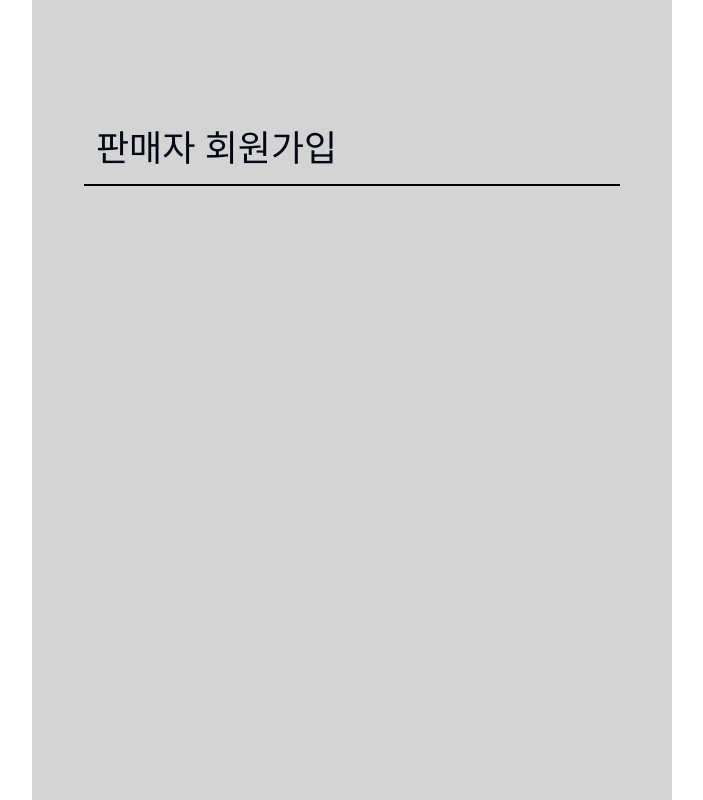
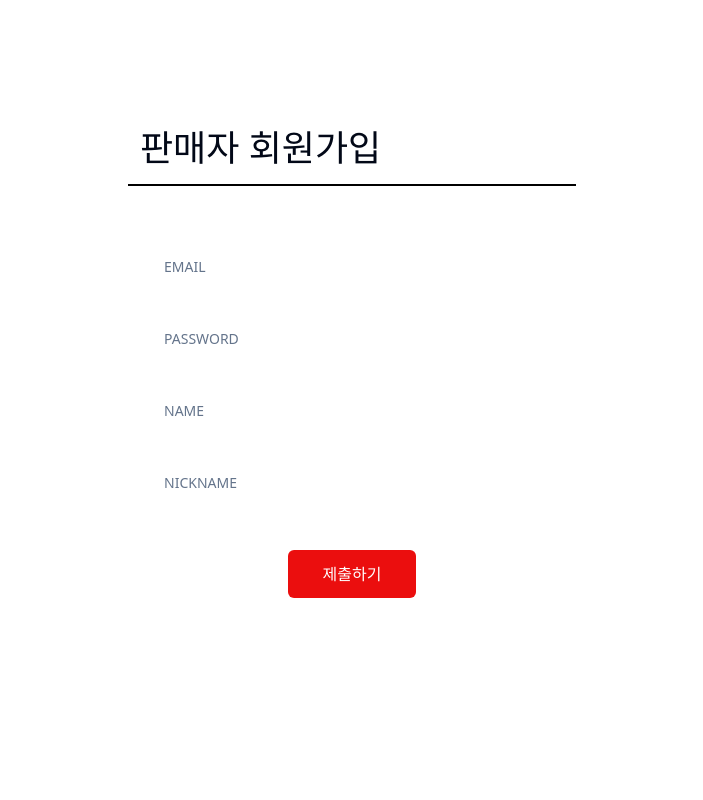
Before and after one commit to yangwonjoon/Uniform-ExtraTime, a React (Vite) app: page / in a window 1280 px wide. Shown: the whole page, without its empty margins (288-991 px from the left). Built offline with nearby package versions, Linux system fonts and the light colour scheme.

Commit message:
[feat] user 회원가입 firestore 인증

```diff
--- a/src/App.tsx
+++ b/src/App.tsx
@@ -11,7 +11,7 @@ const App = () => {
 
 
   return (
-    <div className="App container mx-auto my-0 w-1/2 h-screen bg-neutral-300">
+    <div className="App container mx-auto my-0 w-1/2 h-screen">
       <SellerSignUp></SellerSignUp>
     </div>
   );
--- a/src/firebase.ts
+++ b/src/firebase.ts
@@ -1,6 +1,7 @@
 // Import the functions you need from the SDKs you need
 import { initializeApp } from "firebase/app";
 import { getAuth } from "firebase/auth";
+import { getFirestore } from "firebase/firestore";
 // TODO: Add SDKs for Firebase products that you want to use
 // https://firebase.google.com/docs/web/setup#available-libraries
 
@@ -17,3 +18,4 @@ const firebaseConfig = {
 // Initialize Firebase
 export const app = initializeApp(firebaseConfig);
 export const auth = getAuth(app);
+export const db = getFirestore(app);
--- a/src/page/signup/sellerSignUp.tsx
+++ b/src/page/signup/sellerSignUp.tsx
@@ -1,13 +1,66 @@
+import { useState } from "react";
+import { Input } from "@/components/ui/input"
+import { createUserWithEmailAndPassword } from "firebase/auth";
+import { auth } from "../../firebase";
+import { addDoc, collection, getDocs, query } from "firebase/firestore";
+
 export const SellerSignUp = () => {
+
+    const [formData, setFormData] = useState({
+        email: '',
+        password: '',
+        name: '',
+        nickname: ''
+    });
+
+    const signUp = async () => {
+        try {
+            const userCredential = await createUserWithEmailAndPassword(auth, formData.email, formData.password);
+            console.log(userCredential);
+        } catch (error) {
+            console.error(error);
+        }
+    };
+
     return (
         <>
-            <div className="seller-container pt-32">
-                <div className="pl-5 pr-5">
+            <div className="seller-container pt-32 pl-16 pr-16">
+                <div>
                     <h1 className="text-4xl pl-3">판매자 회원가입</h1>
                     <hr className="border-t-2 border-black my-4"></hr>
                 </div>
-                <div>
-
+                <div className="p-10 pl-6 pr-6">
+                    <Input type="EMAIL" placeholder="EMAIL"
+                        className="w-5/6 h-12 mb-6 border-0" onChange={(e) => {
+                            setFormData({
+                                ...formData,
+                                email: e.target.value
+                            })
+                        }} />
+                    <Input type="PASSWORD" placeholder="PASSWORD"
+                        className="w-5/6 h-12 mb-6 border-0" onChange={(e) => {
+                            setFormData({
+                                ...formData,
+                                password: e.target.value
+                            })
+                        }} />
+                    <Input type="NAME" placeholder="NAME"
+                        className="w-5/6 h-12 mb-6 border-0" onChange={(e) => {
+                            setFormData({
+                                ...formData,
+                                name: e.target.value
+                            })
+                        }} />
+                    <Input type="NICKNAME" placeholder="NICKNAME"
+                        className="w-5/6 h-12 mb-6 border-0" onChange={(e) => {
+                            setFormData({
+                                ...formData,
+                                nickname: e.target.value
+                            })
+                        }} />
+                    <div className="text-center pt-5">
+                        <button className="bg-main w-32 h-12 rounded-md text-white" onClick={signUp}>제출하기</button>
+                    </div>
                 </div>
             </div>
         </>
--- a/tailwind.config.js
+++ b/tailwind.config.js
@@ -9,6 +9,7 @@ module.exports = {
   ],
   prefix: "",
   theme: {
+    extend: {
       container: {
         center: true,
         padding: "2rem",
@@ -16,8 +17,9 @@ module.exports = {
           "2xl": "1400px",
         },
       },
-    extend: {
+
       colors: {
+        'main': '#EB0E0E',
         border: "hsl(var(--border))",
         input: "hsl(var(--input))",
         ring: "hsl(var(--ring))",
```
Also changed, not shown: src/page/signup/null.ts (deleted, +0 -77 lines). Lines whose indentation alone changed are shown as unchanged.
